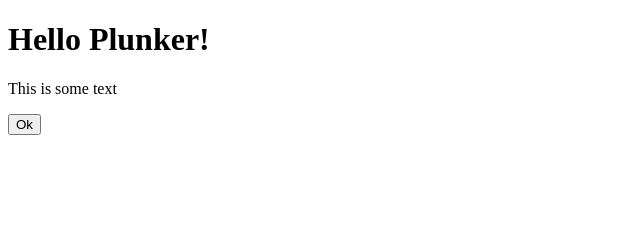
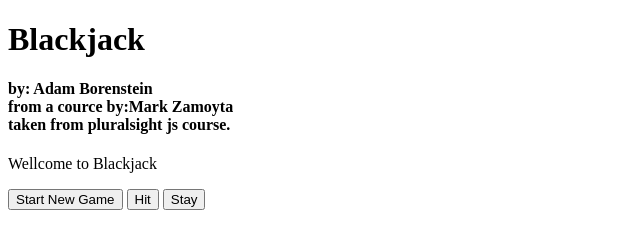
Before and after one commit to adam-z-b/LearnJavaScript, a plain HTML site: page BlackJack/index.html in a window 1280 px wide. Shown: the whole page, without its empty margins (0-640 px from the left). Drawn offline with Linux system fonts and the light colour scheme.

Commit message:
Updated game main page

```diff
--- a/BlackJack/index.html
+++ b/BlackJack/index.html
@@ -6,9 +6,16 @@
   </head>
 
   <body>
-    <h1 id = "title">Hello Plunker!</h1>
-    <p id = "paragraph">This is some text </p>
-    <button id = "ok-button">Ok</button>
+    <h1 id = "title">Blackjack</h1>
+    <h4 id = "minor-title">
+      by: Adam Borenstein</br>
+      from a cource by:Mark Zamoyta</br>
+      taken from pluralsight js course.
+    </h4>
+    <p id = "text-area">Wellcome to Blackjack</p>
+    <button id = "newGame-button">Start New Game</button>
+    <button id = "hit-button">Hit</button>
+    <button id = "stay-button">Stay</button>
     <script src="script.js"></script>
   </body>
 
```
